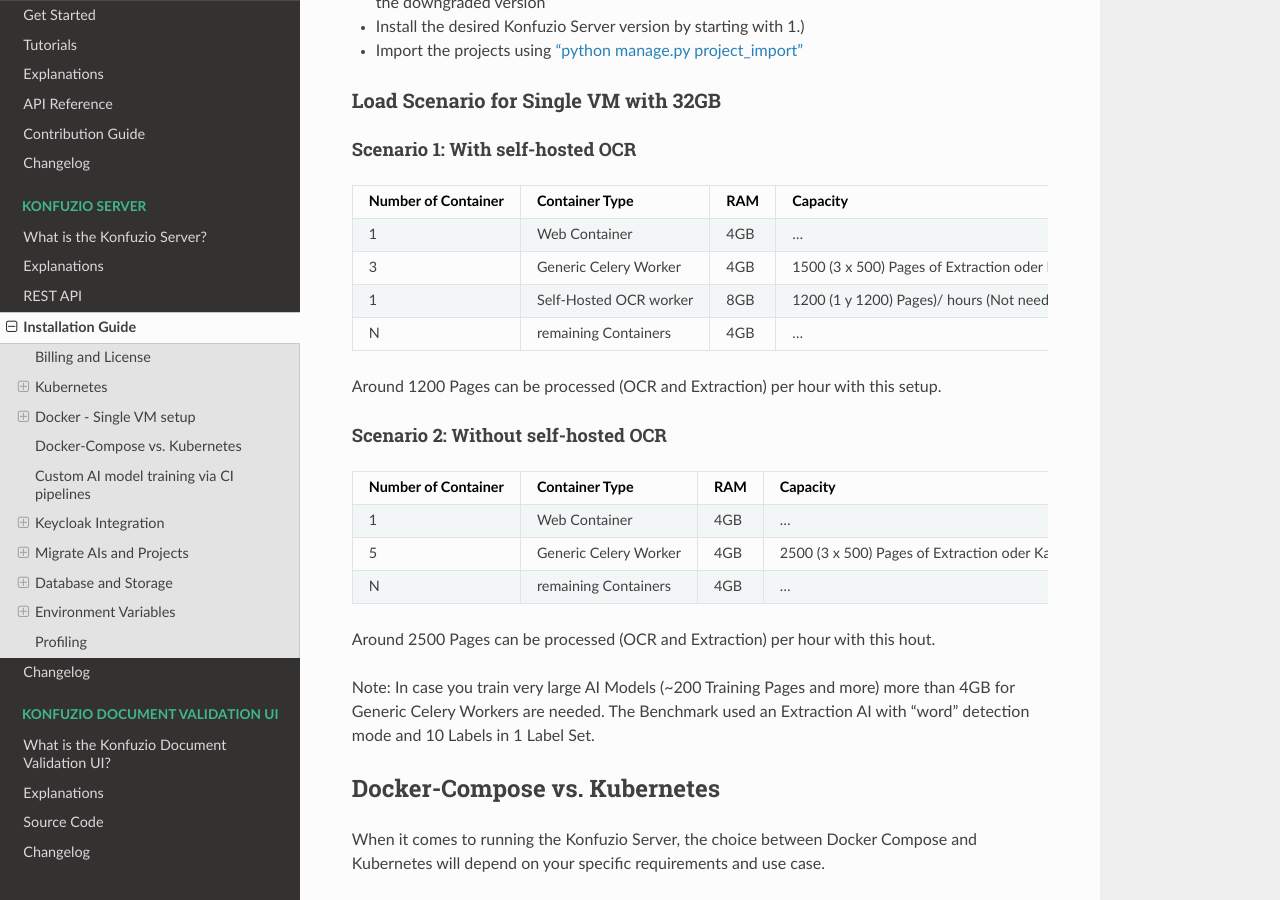
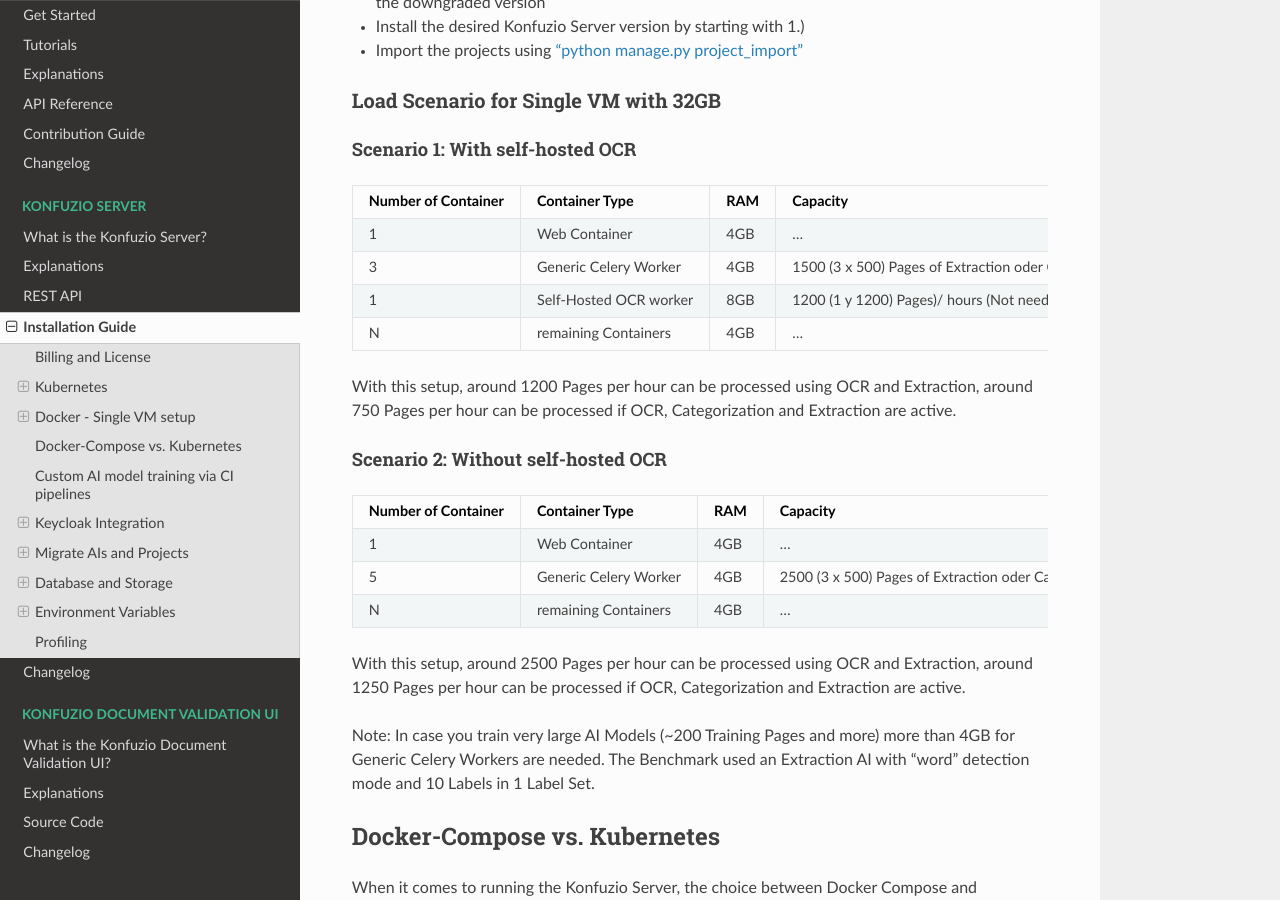
Before and after one commit to konfuzio-ai/konfuzio-sdk, a Sphinx documentation site: the page built from docs/web/on_premises.md, in a window 1280 px wide and 900 px high, scrolled down 13256 px. Built offline with Sphinx 7.4.7 and the Read the Docs theme 2.0.0, drawn with Linux system fonts in a browser that asks for light colours; pages that are not in the unit, such as notebooks, are missing from menus; a script that is not in the unit is left out.

Commit message:
Update on_premises.md

```diff
--- a/docs/web/on_premises.md
+++ b/docs/web/on_premises.md
@@ -573,12 +573,12 @@
 | Number of Container | Container Type | RAM | Capacity                                                                   |
 | --- | --- | --- |----------------------------------------------------------------------------|
 | 1                   | Web Container          | 4GB | ...                                                                        |
-| 3                   | Generic Celery Worker  | 4GB | 1500 (3 x 500) Pages of Extraction oder Kategorization per hour            |
+| 3                   | Generic Celery Worker  | 4GB | 1500 (3 x 500) Pages of Extraction oder Categorization per hour            |
 | 1                   | Self-Hosted OCR worker | 8GB | 1200 (1 y 1200) Pages)/ hours (Not needed if external API Service is used) |
 | N                   | remaining Containers   | 4GB | ...                                                                        |
 
 
-Around 1200 Pages can be processed (OCR and Extraction) per hour with this setup.
+With this setup, around 1200 Pages per hour can be processed using OCR and Extraction, around 750 Pages per hour can be processed if OCR, Categorization and Extraction are active.
 
 #### Scenario 2: Without self-hosted OCR
 
@@ -586,11 +586,10 @@
 | Number of Container | Container Type | RAM | Capacity                                                        |
 | --- | --- | --- |-----------------------------------------------------------------|
 | 1                   | Web Container          | 4GB | ...                                                             |
-| 5                   | Generic Celery Worker  | 4GB | 2500 (3 x 500) Pages of Extraction oder Kategorization per hour |
+| 5                   | Generic Celery Worker  | 4GB | 2500 (3 x 500) Pages of Extraction oder Categorization per hour |
 | N                   | remaining Containers   | 4GB | ...                                                             |
 
-
-Around 2500 Pages can be processed (OCR and Extraction) per hour with this hout.
+With this setup, around 2500 Pages per hour can be processed using OCR and Extraction, around 1250 Pages per hour can be processed if OCR, Categorization and Extraction are active.
 
 Note: In case you train very large AI Models (~200 Training Pages and more) more than 4GB for Generic Celery Workers are needed. The Benchmark used an Extraction AI with "word" detection mode and 10 Labels in 1 Label Set.
 
```
